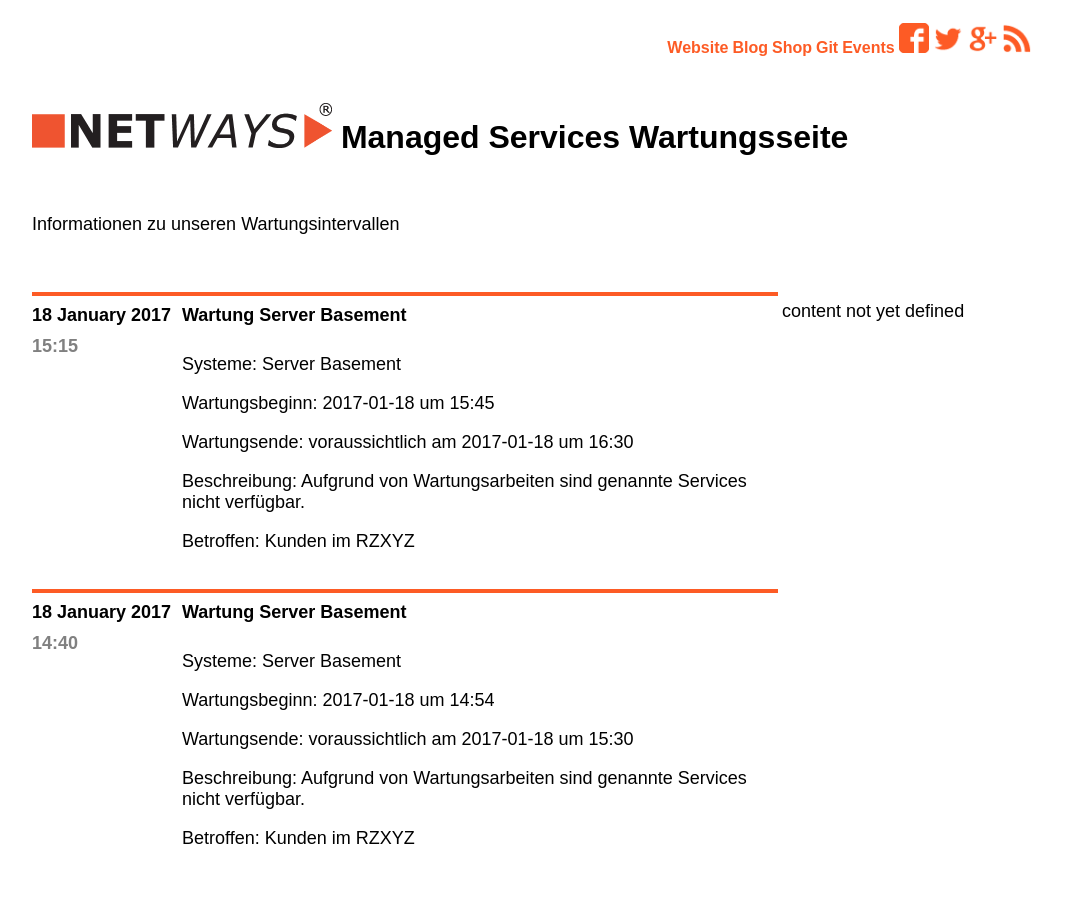
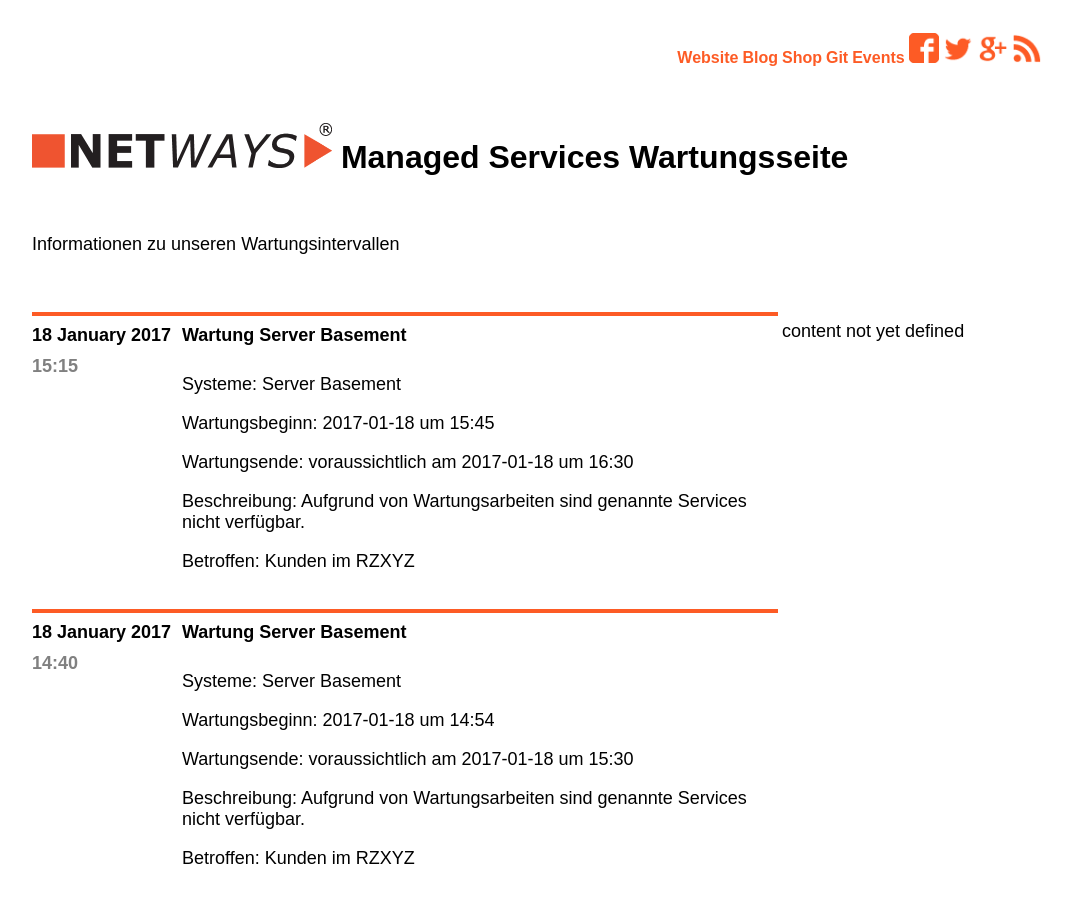
Before and after one commit to Storagegirl/storagegirl.github.io, a Jekyll site: the page built from index.html, in a window 1280 px wide. Shown: the whole page, without its empty margins (108-1180 px from the left). Built offline with Jekyll 4.4.1, drawn with Linux system fonts in a browser that asks for light colours.

Commit message:
Update main.css

```diff
--- a/css/main.css
+++ b/css/main.css
@@ -39,6 +39,8 @@
 }
 
 .boxsocial {
+    display: inline-block;
+    margin: 10px;
     text-align: right;
     padding-top: 15px;
     padding-bottom: 15px;
```
